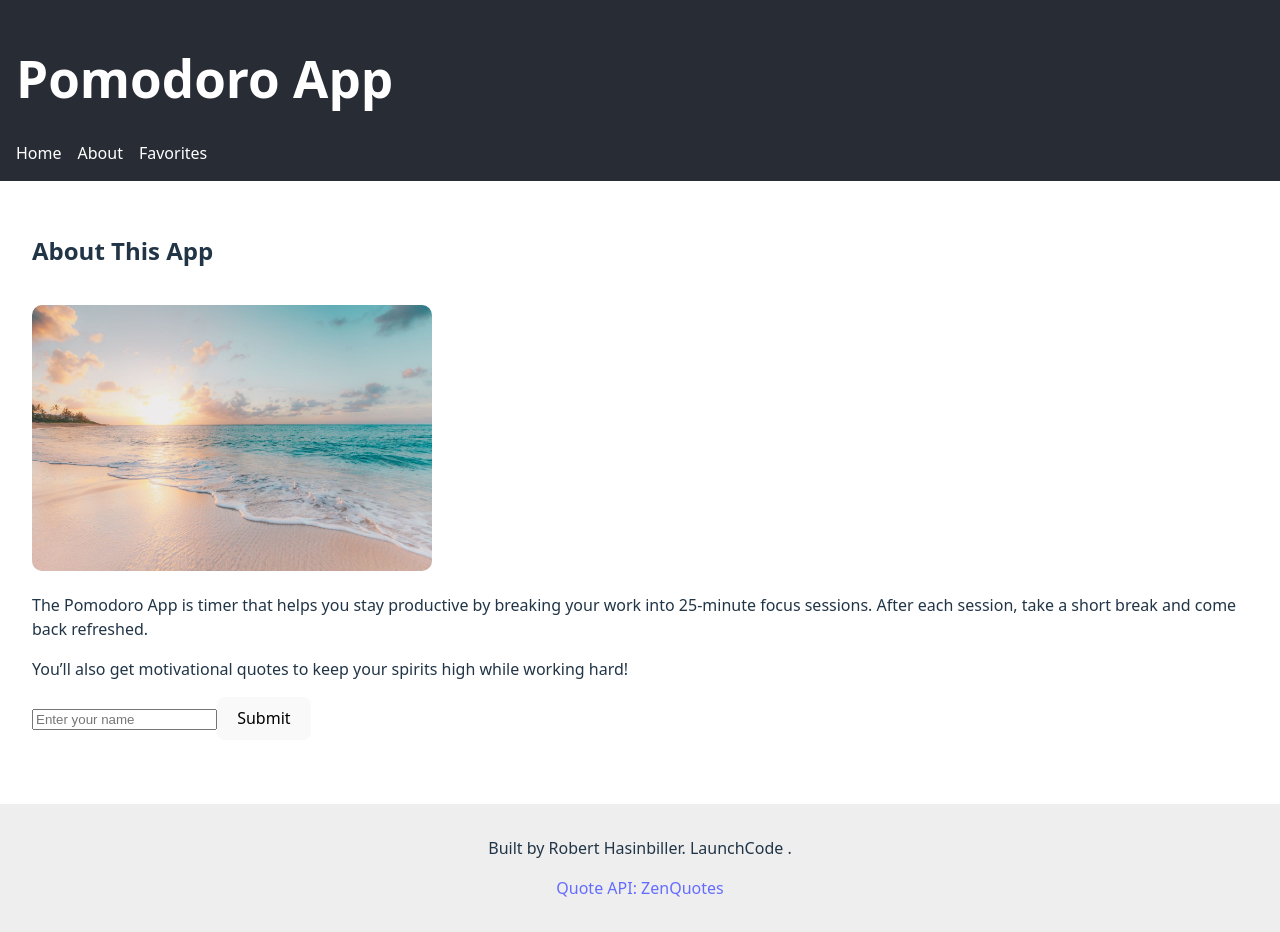
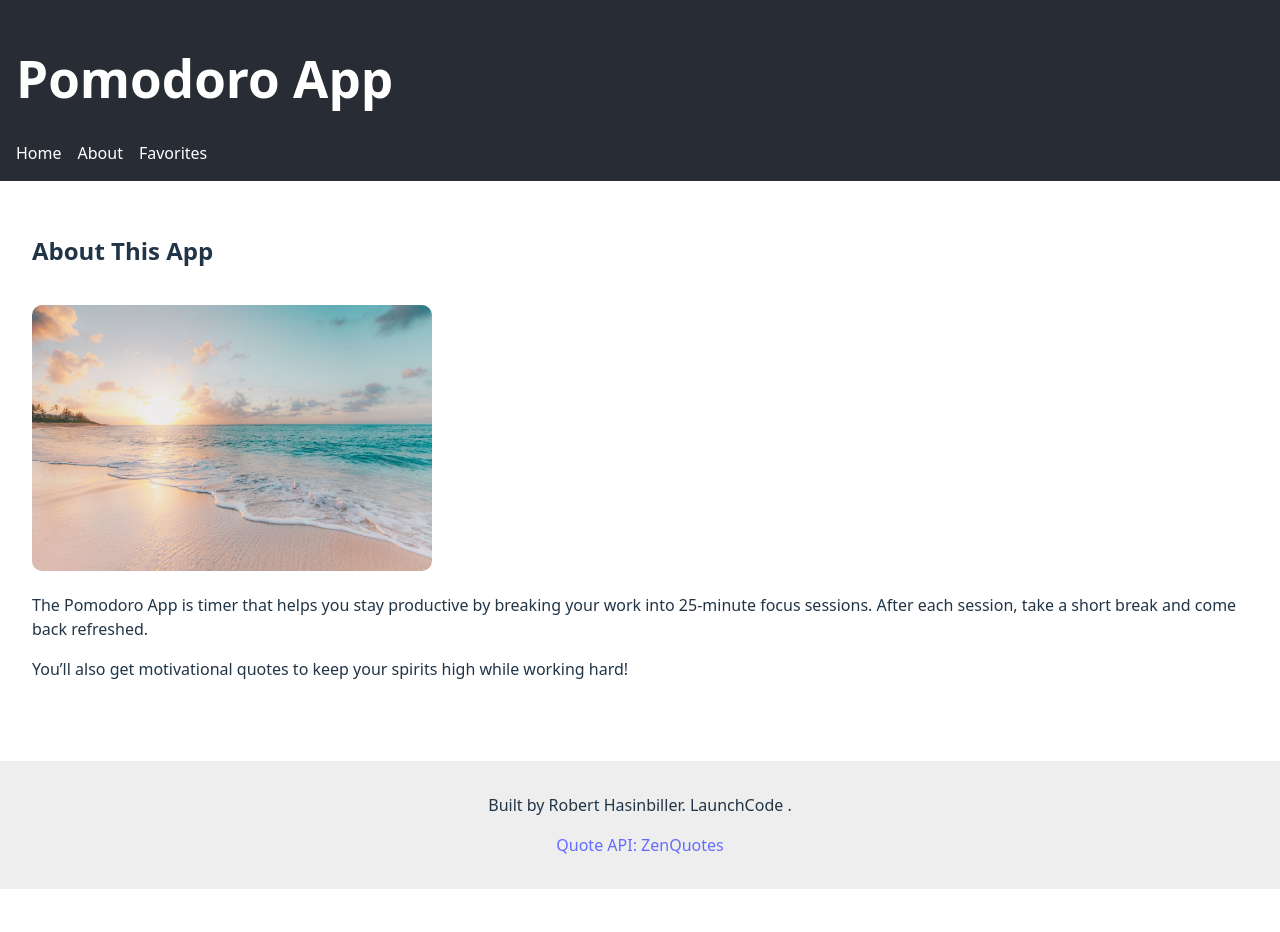
Before and after one commit to rkhasinbiller/Unit-1-Final-Project-Robert-H, a React (Vite) app in the folder final-project/: page /about in a window 1280 px wide. After the commit the page ends 889 px from the top, so only its background shows below. Built offline with nearby package versions, Linux system fonts and the light colour scheme.

Commit message:
moved form around

```diff
--- a/final-project/src/pages/About.jsx
+++ b/final-project/src/pages/About.jsx
@@ -1,5 +1,5 @@
 import calmingImage from "../assets/calming.jpg";
-import Form from "../components/Form";
+
 
 
 
@@ -20,7 +20,7 @@ export default function About() {
       <p>
         You’ll also get motivational quotes to keep your spirits high while working hard!
       </p>
-      <Form />
+
     </div>
   );
 }
--- a/final-project/src/pages/Home.jsx
+++ b/final-project/src/pages/Home.jsx
@@ -1,5 +1,5 @@
 import Timer from "../components/Timer";
-
+import Form from "../components/Form";
 
 
 export default function Home() {
@@ -7,6 +7,7 @@ export default function Home() {
     <div>
       <h2>Welcome to The Pomodoro App</h2>
       <p>This app helps you stay productive with 25-minute work intervals.</p>
+<Form />
       <Timer />
     </div>
   );
```
